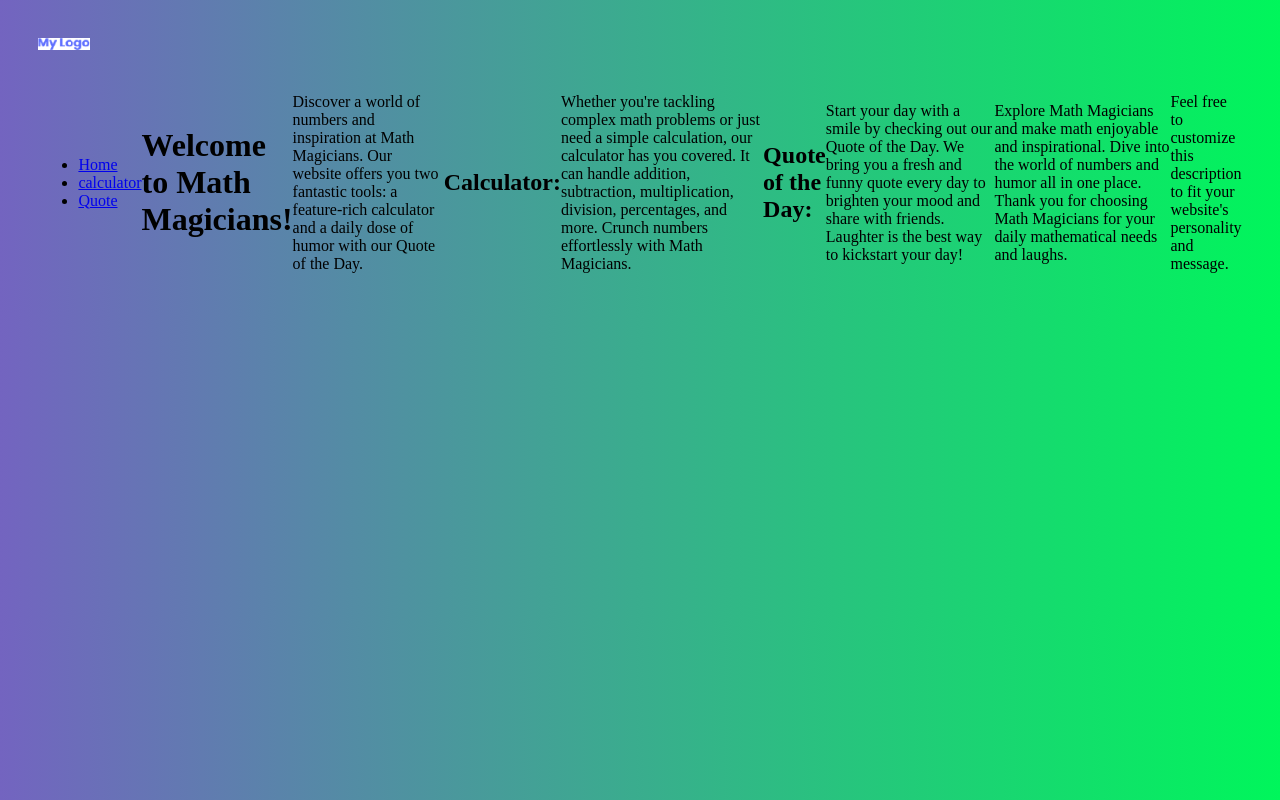
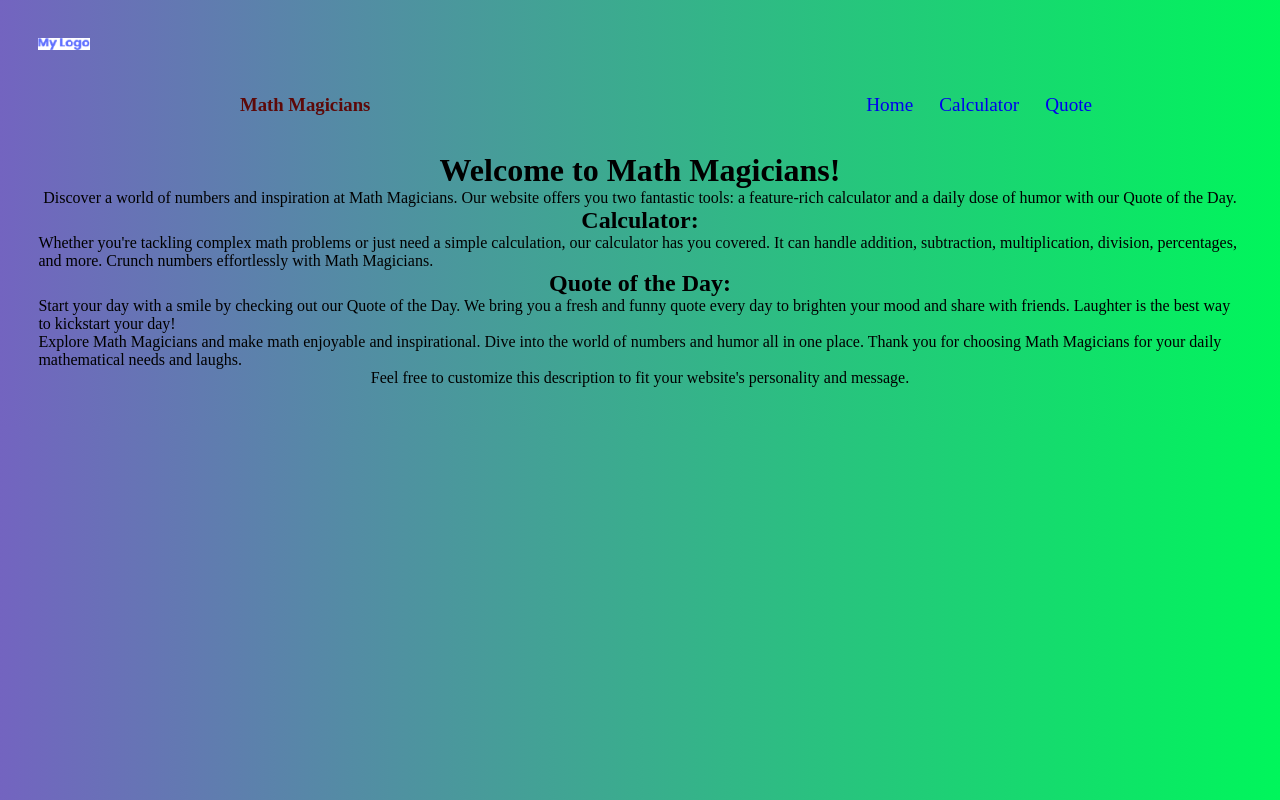
Before and after one commit to HossainAraf/Math-Magicians, a React (Create React App) app: page / in a window 1280 px wide. Built offline with nearby package versions, Linux system fonts and the light colour scheme.

Commit message:
Update navbar style

```diff
--- a/src/App.css
+++ b/src/App.css
@@ -10,6 +10,7 @@
 
 .App {
   display: flex;
+  flex-direction: column;
   justify-content: space-between;
   align-items: center;
   padding: 3%;
--- a/src/components/Navbar.js
+++ b/src/components/Navbar.js
@@ -1,11 +1,13 @@
 import React from 'react';
 import { Link } from 'react-router-dom';
+import NavStyles from '../styles/Navbar.module.css';
 
 const Navbar = () => (
-  <nav>
-    <ul>
+  <nav className={NavStyles.nav}>
+    <h3>Math Magicians</h3>
+    <ul className={NavStyles.ul}>
       <li><Link to="/">Home</Link></li>
-      <li><Link to="/Calculator">calculator</Link></li>
+      <li><Link to="/calculator">Calculator</Link></li>
       <li><Link to="/quote">Quote</Link></li>
     </ul>
   </nav>
--- /dev/null
+++ b/src/styles/Navbar.module.css
@@ -0,0 +1,32 @@
+.nav {
+  display: flex;
+  justify-content: space-between;
+  width: 100vh;
+  margin: 3% 1%;
+  margin-top: 0.1%;
+}
+
+h3 {
+  color: rgb(93, 9, 9);
+  font-family: cursive;
+}
+
+.nav .ul {
+  display: flex;
+  justify-content: space-between;
+  list-style-type: none;
+}
+
+.nav .ul li {
+  margin-right: 15%;
+}
+
+.nav .ul li a {
+  text-decoration: none;
+  font-size: 1.2rem;
+}
+
+.nav .ul li a:hover {
+  color: rgba(195, 13, 13, 0.753);
+  font-size: 1.3rem;
+}
```
